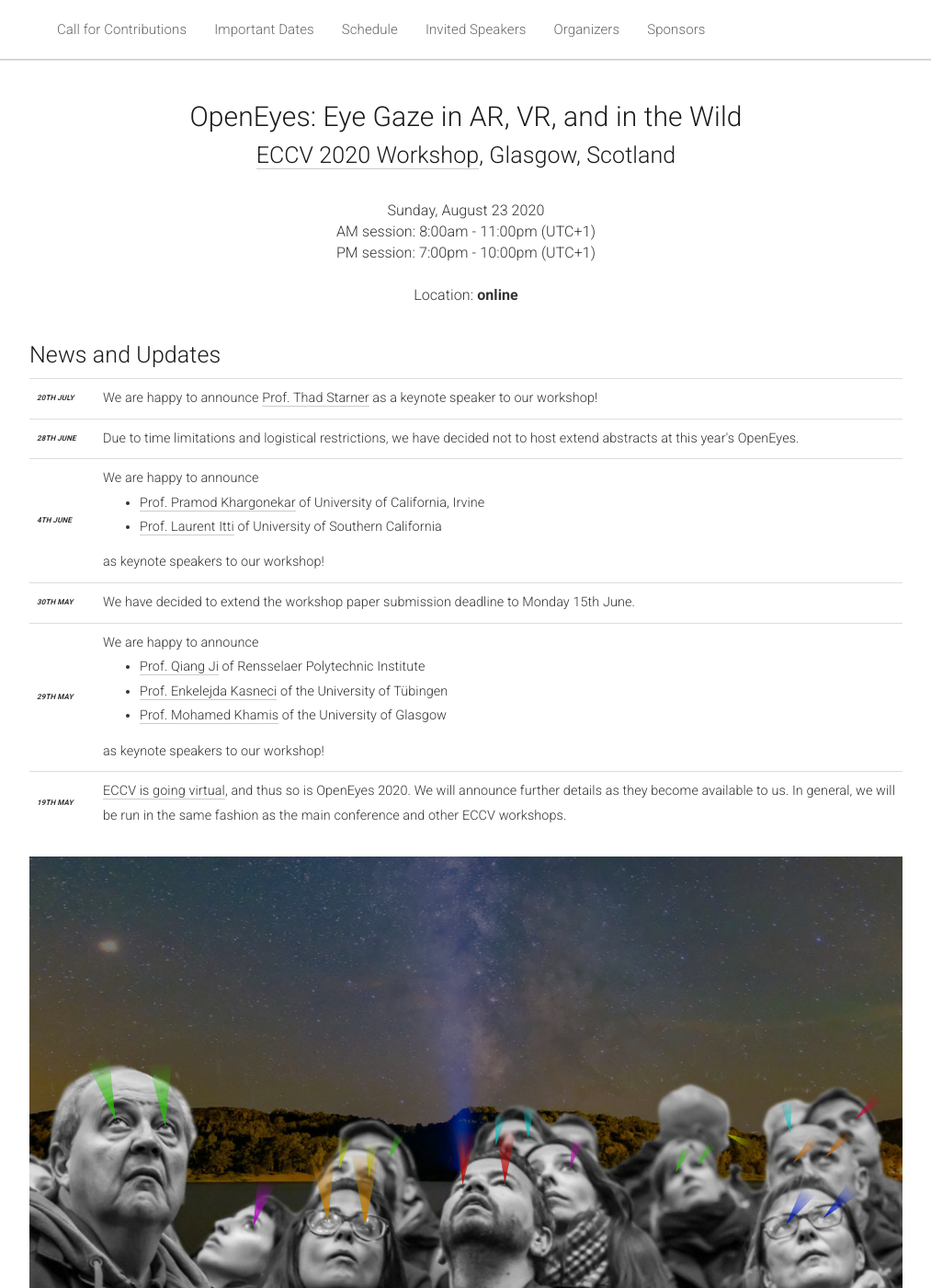
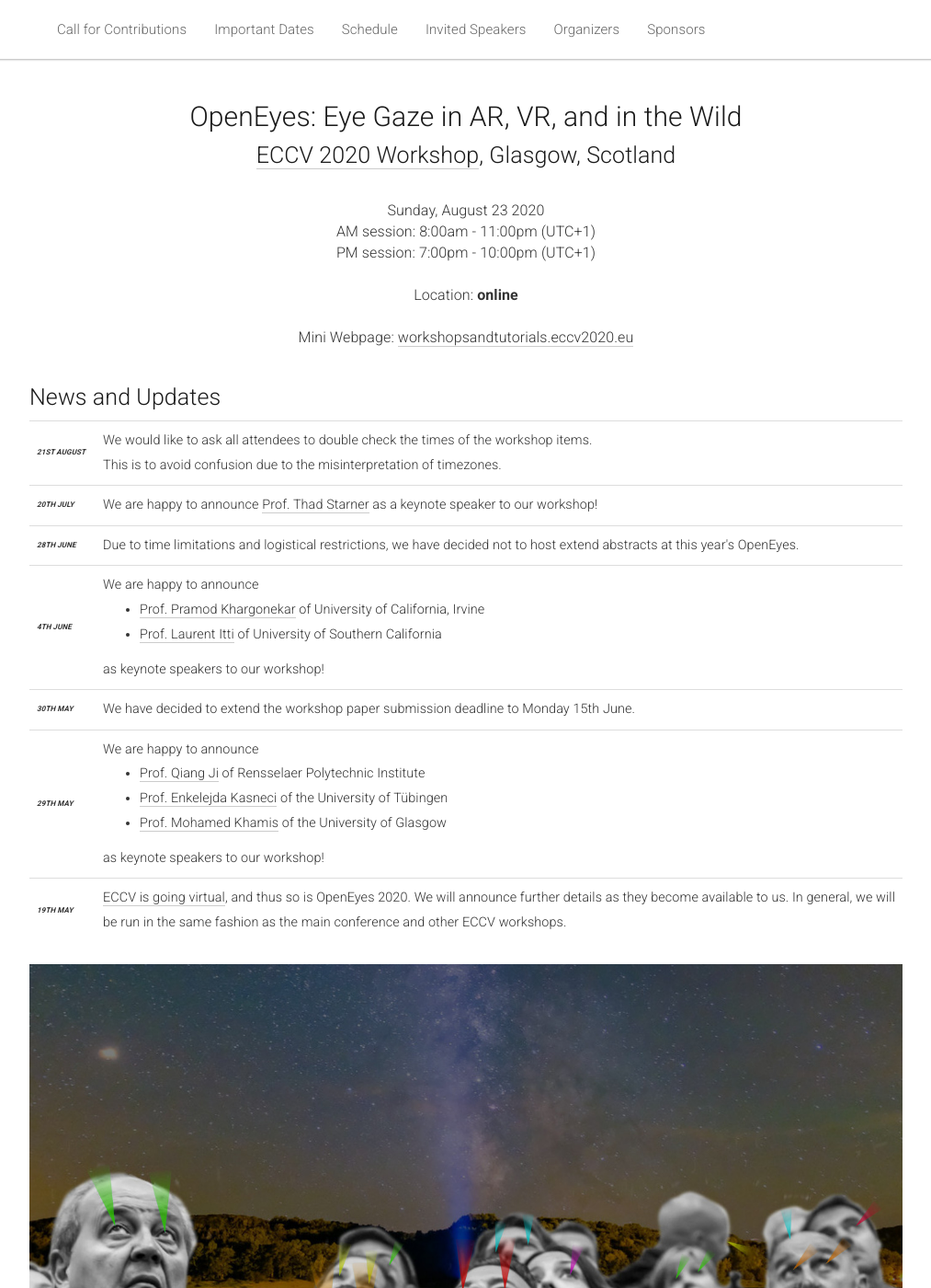
Before and after one commit to OpenEyes-Workshop/openeyes-workshop.github.io, a Jekyll site: the page built from _pages/home.md, in a window 1280 px wide and 1400 px high. Shown: the whole window at 92% size, without its empty margins (133-1146 px from the left). Built offline with Jekyll 4.4.1, drawn with Linux system fonts in a browser that asks for light colours; nearby versions of some CDN libraries; some of the changed text lies outside the part shown.

Commit message:
Add some talk titles and links

```diff
--- a/_pages/home.md
+++ b/_pages/home.md
@@ -21,6 +21,9 @@
     <center>PM session: 7:00pm - 10:00pm (UTC+1)</center>
     <br>
     <center>Location: <b>online</b></center>
+    <br>
+    <center>Mini Webpage: <a href="https://workshopsandtutorials.eccv2020.eu/papers/subject/eye-gaze-in-vr-ar-and-in-the-wild/" target="_blank">workshopsandtutorials.eccv2020.eu</a></center>
+    <!--<center>Playlist of Talks: <a href="https://www.youtube.com/playlist?list=PLLB6WOMcarJgAyGKsLUgqYD9eTb0GgX04">Youtube</a></center>-->
   </div>
 </div>
 
@@ -43,6 +46,11 @@
     <h2>News and Updates</h2>
     <table class="table news">
       <tbody>
+        <tr>
+          <td>21st August</td>
+          <td>We would like to ask all attendees to double check the times of the workshop items.<br>
+	  This is to avoid confusion due to the misinterpretation of timezones.</td>
+        </tr>
         <tr>
           <td>20th July</td>
           <td>We are happy to announce <a href="https://www.cc.gatech.edu/~thad/" target="_blank">Prof. Thad Starner</a> as a keynote speaker to our workshop!</td>
@@ -223,10 +231,10 @@
     <br>
     -->
     <div class="panel panel-default">
-      <div class="panel-heading" data-toggle="collapse" data-parent="#call" href="#call-poster" style="cursor:pointer;">
+      <div class="panel-heading" data-toggle="collapse" data-parent="#call" href="#call-challenge" style="cursor:pointer;">
         <h3 style="margin:0;">OpenEDS 2020 Challenges</h3>
       </div>
-      <div id="call-poster" class="panel-collapse collapse in" data-parent="#call">
+      <div id="call-challenge" class="panel-collapse collapse" data-parent="#call">
         <div class="panel-body">
 	  <p>
 	    The OpenEDS 2020 Challenges are hosted by the second track of the OpenEyes Workshop, and consist of two challenges:
@@ -242,55 +250,57 @@
         </div>
       </div>
     </div>
-  </div>
-</div>
-<br>
-
-<div class="row" id="dates">
-  <div class="col-xs-12">
-    <h2>Important Dates</h2>
     <br>
-    <p>
-      Please note that all deadlines are at 11:59 PM (UTC -0), in line with the main conference.
-    </p>
-    <br>
-    <table class="table table-striped">
-      <tbody>
-        <tr>
-          <td>Full Paper Submission Deadline</td>
-          <td>
-		  <s class="cancelled">Friday, 5th June 2020</s><br>
-		  <s class="cancelled">Monday, 15th June 2020</s><br>
-          Tuesday, 16th June 2020
-		  </td>
-          <td><span class="countdown" reference="16 Jun 2020 23:59:59 UTC"></span></td>
-        </tr>
-        <tr>
-          <td>Notification to Authors (Full Papers)</td>
-		  <td>
-          <s class="cancelled">Friday, 3rd July 2020</s><br>
-          Wednesday, 8th July 2020
-		  </td>
-	  <td></td>
-        </tr>
-        <tr>
-          <td><a href="https://research.fb.com/programs/openeds-2020-challenge/">OpenEDS Challenges</a> Participation Deadline</td>
-          <td>Friday, 31st July 2020</td>
-          <td><span class="countdown" reference="31 Jul 2020 23:59:59 UTC"></span></td>
-        </tr>
-        <tr>
-          <td>Camera-Ready Deadline &amp;<br>Presentation Materials Deadline</td>
-	  <td style="vertical-align:middle;">Saturday, 8th August 2020</td>
-	  <td><span class="countdown" reference="8 Aug 2020 23:59:59 UTC"></span></td>
-        </tr>
-        <tr>
-          <td>Workshop Date</td>
-          <td>Sunday, 23rd August 2020</td>
-          <!--<td><span class="countdown" reference="23 Aug 2020 08:30:00 UTC"></span></td>-->
-	  <td></td>
-        </tr>
-      </tbody>
-    </table>
+    <div class="panel panel-default">
+      <div class="panel-heading" data-toggle="collapse" data-parent="#call" href="#important-dates" style="cursor:pointer;">
+        <h3 style="margin:0;">Important Dates</h3>
+      </div>
+      <div id="important-dates" class="panel-collapse collapse" data-parent="#call">
+        <div class="panel-body">
+          <p>
+            Please note that all deadlines are at 11:59 PM (UTC -0), in line with the main conference.
+          </p>
+          <br>
+          <table class="table table-striped">
+            <tbody>
+              <tr>
+                <td>Full Paper Submission Deadline</td>
+                <td>
+              	  <s class="cancelled">Friday, 5th June 2020</s><br>
+              	  <s class="cancelled">Monday, 15th June 2020</s><br>
+                Tuesday, 16th June 2020
+              	  </td>
+                <td><span class="countdown" reference="16 Jun 2020 23:59:59 UTC"></span></td>
+              </tr>
+              <tr>
+                <td>Notification to Authors (Full Papers)</td>
+              	  <td>
+                <s class="cancelled">Friday, 3rd July 2020</s><br>
+                Wednesday, 8th July 2020
+              	  </td>
+                <td></td>
+              </tr>
+              <tr>
+                <td><a href="https://research.fb.com/programs/openeds-2020-challenge/">OpenEDS Challenges</a> Participation Deadline</td>
+                <td>Friday, 31st July 2020</td>
+                <td><span class="countdown" reference="31 Jul 2020 23:59:59 UTC"></span></td>
+              </tr>
+              <tr>
+                <td>Camera-Ready Deadline &amp;<br>Presentation Materials Deadline</td>
+                <td style="vertical-align:middle;">Saturday, 8th August 2020</td>
+                <td><span class="countdown" reference="8 Aug 2020 23:59:59 UTC"></span></td>
+              </tr>
+              <tr>
+                <td>Workshop Date</td>
+                <td>Sunday, 23rd August 2020</td>
+                <!--<td><span class="countdown" reference="23 Aug 2020 08:30:00 UTC"></span></td>-->
+                <td></td>
+              </tr>
+            </tbody>
+          </table>
+	</div>
+      </div>
+    </div>
   </div>
 </div><br>
 
@@ -417,7 +427,7 @@
     </div>
   </div>
   <div class="col-sm-9">
-    <!--<h3>TITLE</h3><br>-->
+    <h3>Eye Tracking: Ready to deliver the promises?</h3><br>
     <!--<b>Abstract</b><p class="speaker-abstract"></p>-->
     <div class="panel panel-default">
       <div class="panel-heading" data-toggle="collapse" href="#ek-bio" style="cursor:pointer;text-align:center">
@@ -500,7 +510,7 @@
     </div>
   </div>
   <div class="col-sm-9">
-    <!--<h3>TITLE</h3><br>-->
+    <h3>Computational Modeling of Visual Attention for Virtual Reality</h3><br>
     <!--<b>Abstract</b><p class="speaker-abstract"></p>-->
     <div class="panel panel-default">
       <div class="panel-heading" data-toggle="collapse" href="#li-bio" style="cursor:pointer;text-align:center">
--- a/static/css/main.css
+++ b/static/css/main.css
@@ -162,10 +162,13 @@
   text-align: right;
 }
 
-div.speaker p.speaker-abstract,
 div.speaker p.speaker-bio {
   font-size: 1em;
   line-height: 1.5em;
+}
+div.speaker p.speaker-abstract {
+  font-size: 0.8em;
+  line-height: 1.3em;
 }
 
 #organizers {
```
Also changed, not shown: other parts of _pages/home.md (+1 -1 lines).
